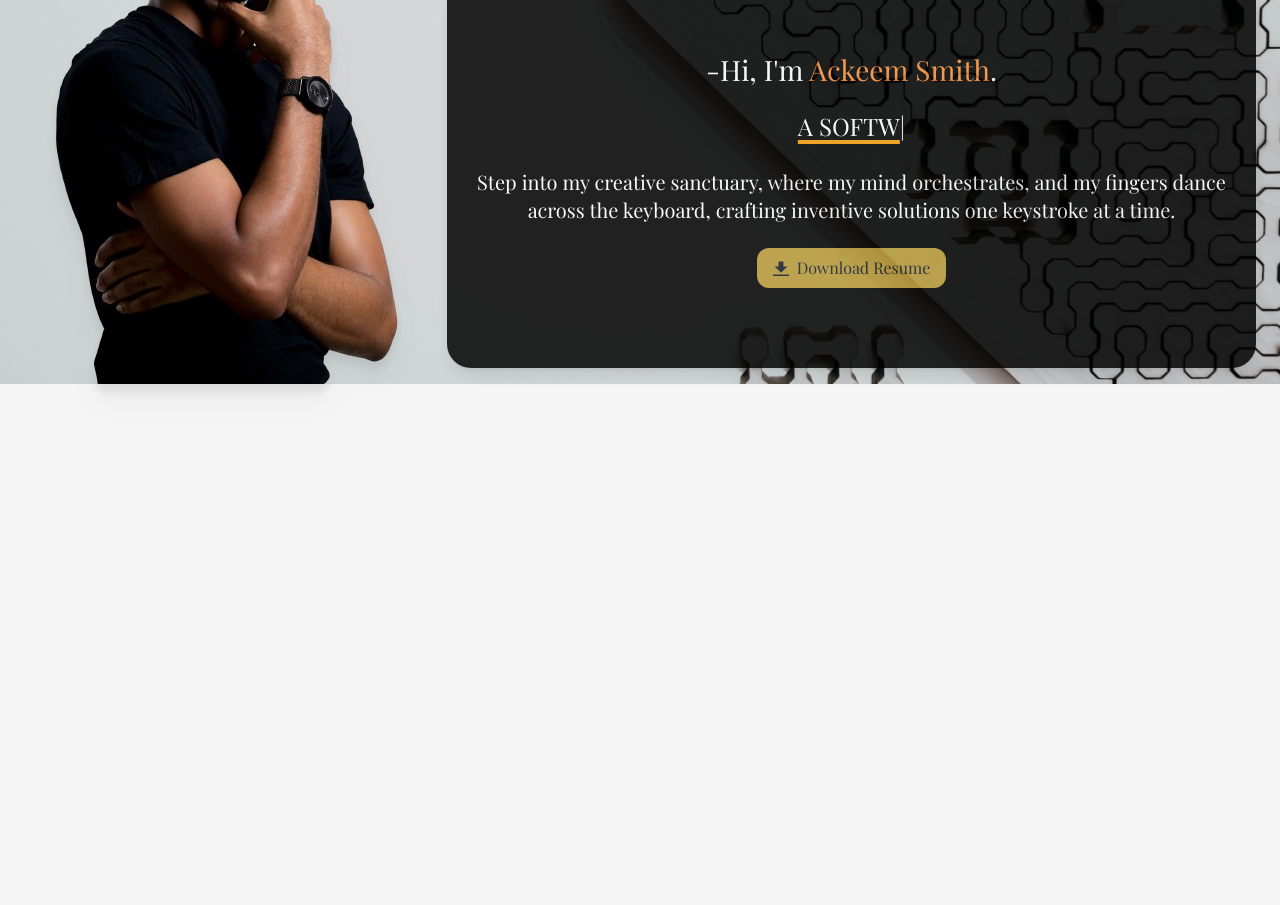
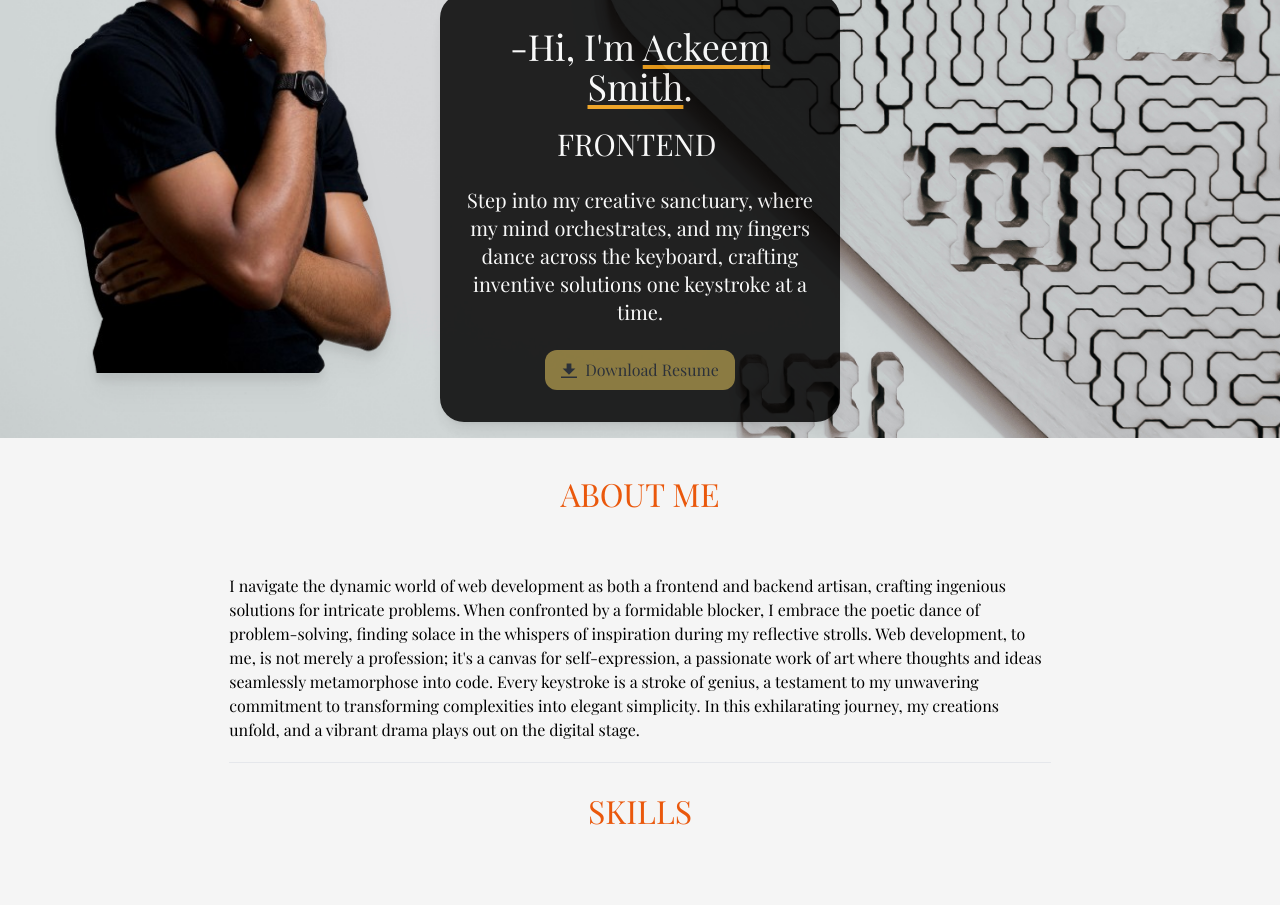
Before and after one commit to smackeem/my-portfolio, a React (Vite) app: page /about in a window 1280 px wide. Shown: the part 260-1165 px from the top of the page. Before the commit the page ends 800 px from the top, so only its background shows below. Built offline with nearby package versions, Linux system fonts and the light colour scheme; grey boxes are pictures that could not be loaded.

Commit message:
Used tailwind grid utilities to create the layout of the home and about componenets.

```diff
--- a/src/App.jsx
+++ b/src/App.jsx
@@ -18,11 +18,11 @@ function App() {
       <Home />
       </section>
 
-      {/* <section className="about">
+      <section className="about">
       <About />
       </section>
 
-      <section className="projects">
+      {/* <section className="projects">
       <Projects />
       </section>
 
--- a/src/index.css
+++ b/src/index.css
@@ -14,5 +14,5 @@
 }
 
 .title{
-  font-size: 28px;
+  font-size: 32px;
 }
--- a/src/pages/About/About.css
+++ b/src/pages/About/About.css
@@ -1,4 +1,4 @@
-.about-container{
+/* .about-container{
   margin-left: 4rem;
 }
 
@@ -20,4 +20,4 @@
 .skill-title{
   justify-content: center;
   align-items: center;
-}
+} */
--- a/src/pages/About/index.jsx
+++ b/src/pages/About/index.jsx
@@ -17,13 +17,13 @@ const About = () => {
 
     const loaded = () => {
         return (
-            <div className="about-container flex flex-col justify-center  ">
-                <div className="background-container flex flex-col justify-center">
+            <div className="about-container px-6 py-8 flex flex-col justify-center md:grid md:grid-cols-6">
+                <div className="background-container flex flex-col justify-center md:col-start-2 md:col-span-4">
                     <div className="flex flex-col justify-center mr-t">
                     <h1 className=" title text-orange-600 text-center">ABOUT ME</h1>
                     </div>
-                    <div className="flex mt-14 flex-col justify-center">
-                    <p className='bio'>
+                    <div className="flex mt-14 flex-col justify-center ">
+                    <article className='bio '>
                     I navigate the dynamic world of web development as both a frontend
                     and backend artisan, crafting ingenious solutions for intricate
                     problems. When confronted by a formidable blocker, I embrace the
@@ -37,14 +37,14 @@ const About = () => {
                      journey, my creations unfold, and a vibrant drama plays out on the
                      digital stage.
                      <hr className="mt-5"/>
-                </p>
+                </article>
 
                     </div>
 
 
                 </div>
 
-                <div className="flex flex-col justify-center mr-t">
+                <div className="flex flex-col pt-6 justify-center mr-t md:col-start-2 md:col-span-4">
 
 
                 <h1 className="text-orange-600 title text-center">SKILLS</h1>
@@ -52,8 +52,8 @@ const About = () => {
                 {frontend.map((f, x) => {
                     return(
                         <div  key={x} className=" flex flex-row mt-4 m-3">
-                            <div className="flex skill-title basis-1/4">
-                                <h3 className="cat">{f.cat}</h3>
+                            <div className="flex justify-center skill-title basis-1/4">
+                                <h2 className="cat text-lg">{f.cat}</h2>
                             </div>
                             <div className="flex flex-wrap gap-2 basis-3/4">
                                 {f.skills.map((skill, idx) => {
--- a/src/pages/Home/index.jsx
+++ b/src/pages/Home/index.jsx
@@ -5,28 +5,28 @@ import ResumePDF from "../../assets/resume/resume.pdf"
 
 const Home = () => {
   return (
-    <div className="flex flex-col px-6 py-8 md:pb-0 md:grid md:grid-rows-3 md:grid-flow-col gap-4 md:justify-items-center">
+    <div className="flex flex-col px-6 py-8 md:pb-0 md:grid md:grid-rows-3 md:grid-cols-3 gap-4 md:justify-items-center">
       <div className="headshot-container md:row-start-1 md:row-span-4 ">
         <img className="headshot drop-shadow-xl" src={Headshot} alt="" />
       </div>
-      <div className="about-me margin-lr bg-gradient-to-bl opacity-85 border-double shadow-lg from-black to-black rounded-3xl text-white px-6 py-8 flex flex-col justify-center space-y-6 md:row-start-2 md:row-span-2">
+      <div className="about-me margin-lr bg-gradient-to-bl opacity-85 border-double shadow-lg from-black to-black rounded-3xl text-white px-6 py-8 flex flex-col justify-center space-y-6 md:row-start-2 md:row-span-2 md:col-span-1">
         <div>
-        <h1 className="title ctr text-center text-9xl">
-          <strong>-Hi, I&apos;m <span className="text-orange-400">Ackeem Smith</span>.</strong>
+        <h1 className=" ctr text-center text-4xl">
+          <strong>-Hi, I&apos;m <span className="underline underline-offset-4 decoration-amber-500 decoration-4">Ackeem Smith</span>.</strong>
         </h1>
       </div>
       <div>
-        <h3 className="text-center underline underline-offset-4 uppercase decoration-amber-500 decoration-4 text-">
+        <h3 className="text-center  uppercase   text-xl">
           <TypeAnimation
             sequence={[
-              "A Full Stack Developer",
-              1000,
-              "A Software Engineer",
-              1000,
-              "A Frontend Developer",
-              1000,
-              "A Backend Developer",
-              1000,
+                "Software Engineer",
+                1500,
+              "Full Stack Developer",
+              1500,
+              "Frontend Developer",
+              1500,
+              "Backend Developer",
+              1500,
             ]}
             speed={50}
             repeat={Infinity}
--- a/src/pages/Projects/Projects.css
+++ b/src/pages/Projects/Projects.css
@@ -14,6 +14,6 @@
   background-color: bisque;
 }
 
-.mr-t{
+/* .mr-t{
   margin-top: 5rem;
-}
+} */
```
